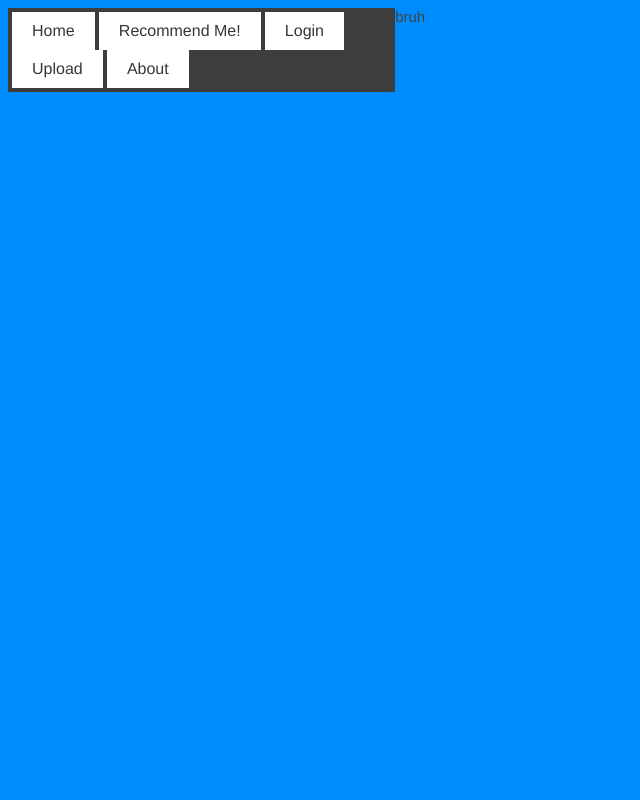
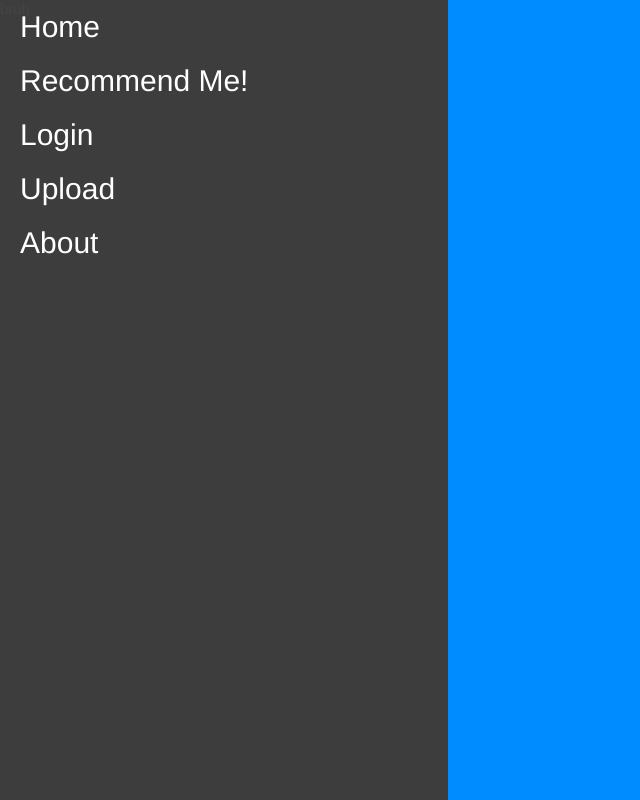
Before and after one commit to 17093/Main_project, a Flask app: page / in a window 1280 px wide. Shown: the whole page, without its empty margins (0-640 px from the left). Run offline with Flask 2, Linux system fonts and the light colour scheme.

Commit message:
css stuff rehaul

```diff
--- a/static/styles.css
+++ b/static/styles.css
@@ -2,7 +2,9 @@
 
 .background{
     background-color: rgb(0, 140, 255);
-
+    padding: 0;
+    border: 0px;
+    margin: 0px;
 }
 
 .gradbg {
@@ -26,25 +28,29 @@
 }
 
 
+
 .left_bar{
     float: left;
-    width: 30%;
-    padding: 4px;
-
-    margin: 0 auto;
+    width: 35%;
+    height: 100vh;
+    padding: 0px;
+    margin: 0;
+    position: absolute;
     background-color: rgb(61, 61, 61);
+    z-index: -1;
 }
 
 
 .button{
-    background-color: #ffffff;
+    background-color: #ffffff00;
     border: none;
-    color: rgb(54, 54, 54);
+    color: rgb(255, 255, 255);
     padding: 10px 20px;
     text-align: left;
     text-decoration: none;
     display: inline-block;
-    font-size: 16px;
+    font-size: 30px;
+    z-index: 2;
 }
 
 .button:hover{
@@ -53,10 +59,21 @@
 }
 
 .center{
-    margin:auto;
+
+    margin: auto;
     text-align: center;
 }
 
+.fixed{
+    position: fixed;
+}
+
+.ontop{
+
+    text-align: center;
+    z-index: 1;
+
+}
 .containter{
 
 }
@@ -65,7 +82,6 @@ body{
     font-family: 'Helvetica', 'Arial', sans-serif;
     color: #444444;
     font-size: 15px;
-    background-color: #FAFAFA;
 }
 
 .title{
--- a/templates/header.html
+++ b/templates/header.html
@@ -1,15 +1,15 @@
 <div class = 'left_bar'>
-    <header>
-        <div>
-            <a href="/" class="button">Home</a>
-            <a href="/randomiser" class="button">Recommend Me!</a>
-            {% if logged %}
-                <a href="/logout" class="button">Logout</a>
-            {% else %}
-                <a href="/login" class="button">Login</a>
-            {% endif %}
-            <a href="#" class="button">Upload</a>
-            <a href="/about" class="button">About</a>
-        </div>
-    </header>
+
+    <div class = 'fixed'>
+        <a href="/" class="button">Home</a><br>
+        <a href="/randomiser" class="button">Recommend Me!</a><br>
+        {% if logged %}
+            <a href="/logout" class="button">Logout</a><br>
+        {% else %}
+            <a href="/login" class="button">Login</a><br>
+        {% endif %}
+        <a href="#" class="button">Upload</a><br>
+        <a href="/about" class="button">About</a><br>
+    </div>
+
 </div>
--- a/templates/home.html
+++ b/templates/home.html
@@ -1,6 +1,6 @@
 {% extends 'layout.html' %}
 {% block content %}
-<body class = "background">
+<body>
     {% if logged %}
         <h2>Welcome, {{ username }}.</h2>
     {% endif %}
--- a/templates/layout.html
+++ b/templates/layout.html
@@ -9,7 +9,7 @@
     <title>Document</title>
 </head>
 
-<body>
+<body class = "background">
     {% include 'header.html' %}
     {% block content %}
     {% endblock %}
--- a/templates/recommendation.html
+++ b/templates/recommendation.html
@@ -2,7 +2,7 @@
 {% block content %}
 <body class = "testbg">
   <br>
-    <div class="center" >
+    <div class="ontop" >
       <p class="title">-{{ recommend.name }}-</p>
       <br>
       <!-- https://www.labnol.org/internet/youtube-video-background/27933/#:~:text=The%20trick%20is%20that%20you,anywhere%20on%20your%20web%20page. -->
```
